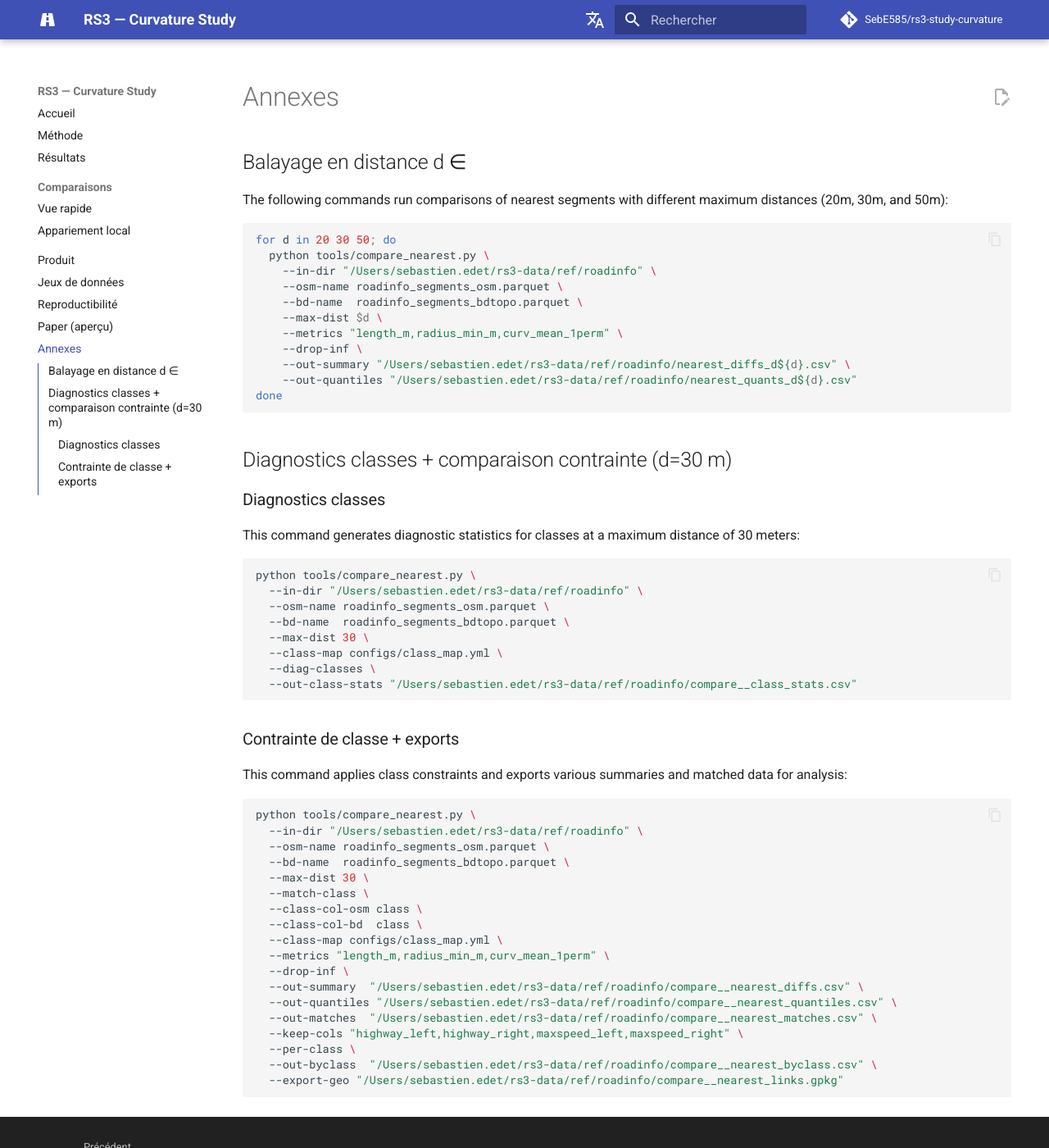
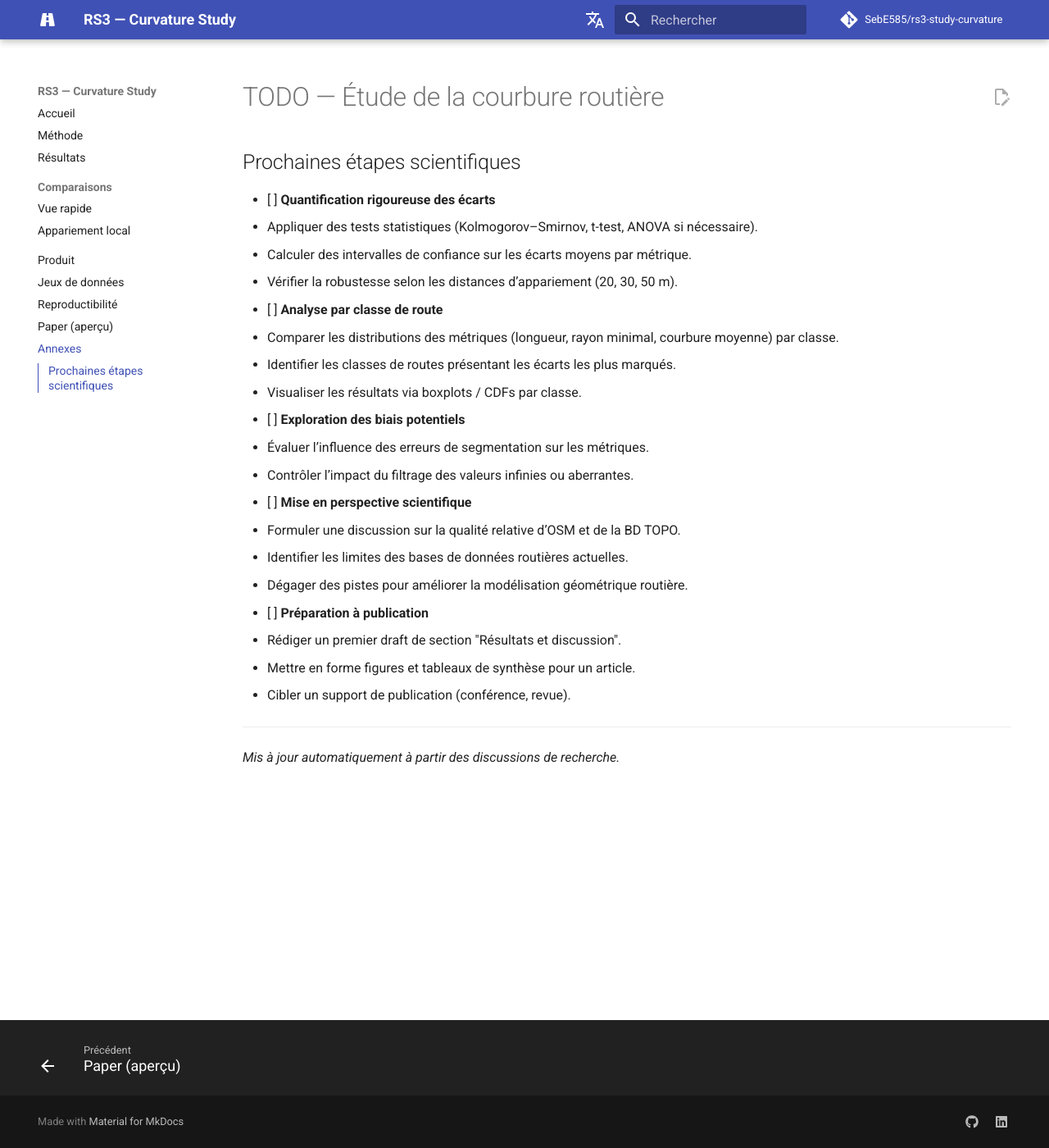
Before and after one commit to SebE585/rs3-study-curvature, an MkDocs documentation site: the page built from docs/annexes.md, in a window 1280 px wide and 1400 px high. Shown: the whole window at 82% size. Built offline with MkDocs 1.6.1 and Material for MkDocs 9.7.7, drawn with Linux system fonts in a browser that asks for light colours; comment, search, counter and statistics services are not loaded.

Commit message:
TODO lits

````diff
--- a/docs/annexes.md
+++ b/docs/annexes.md
@@ -1,59 +1,30 @@
-## Balayage en distance d ∈ {20,30,50}
+# TODO — Étude de la courbure routière
 
-The following commands run comparisons of nearest segments with different maximum distances (20m, 30m, and 50m):
+## Prochaines étapes scientifiques
 
-```bash
-for d in 20 30 50; do
-  python tools/compare_nearest.py \
-    --in-dir "/Users/sebastien.edet/rs3-data/ref/roadinfo" \
-    --osm-name roadinfo_segments_osm.parquet \
-    --bd-name  roadinfo_segments_bdtopo.parquet \
-    --max-dist $d \
-    --metrics "length_m,radius_min_m,curv_mean_1perm" \
-    --drop-inf \
-    --out-summary "/Users/sebastien.edet/rs3-data/ref/roadinfo/nearest_diffs_d${d}.csv" \
-    --out-quantiles "/Users/sebastien.edet/rs3-data/ref/roadinfo/nearest_quants_d${d}.csv"
-done
-```
+- [ ] **Quantification rigoureuse des écarts**
+  - Appliquer des tests statistiques (Kolmogorov–Smirnov, t-test, ANOVA si nécessaire).
+  - Calculer des intervalles de confiance sur les écarts moyens par métrique.
+  - Vérifier la robustesse selon les distances d’appariement (20, 30, 50 m).
 
-## Diagnostics classes + comparaison contrainte (d=30 m)
+- [ ] **Analyse par classe de route**
+  - Comparer les distributions des métriques (longueur, rayon minimal, courbure moyenne) par classe.
+  - Identifier les classes de routes présentant les écarts les plus marqués.
+  - Visualiser les résultats via boxplots / CDFs par classe.
 
-### Diagnostics classes
+- [ ] **Exploration des biais potentiels**
+  - Évaluer l’influence des erreurs de segmentation sur les métriques.
+  - Contrôler l’impact du filtrage des valeurs infinies ou aberrantes.
 
-This command generates diagnostic statistics for classes at a maximum distance of 30 meters:
+- [ ] **Mise en perspective scientifique**
+  - Formuler une discussion sur la qualité relative d’OSM et de la BD TOPO.
+  - Identifier les limites des bases de données routières actuelles.
+  - Dégager des pistes pour améliorer la modélisation géométrique routière.
 
-```bash
-python tools/compare_nearest.py \
-  --in-dir "/Users/sebastien.edet/rs3-data/ref/roadinfo" \
-  --osm-name roadinfo_segments_osm.parquet \
-  --bd-name  roadinfo_segments_bdtopo.parquet \
-  --max-dist 30 \
-  --class-map configs/class_map.yml \
-  --diag-classes \
-  --out-class-stats "/Users/sebastien.edet/rs3-data/ref/roadinfo/compare__class_stats.csv"
-```
+- [ ] **Préparation à publication**
+  - Rédiger un premier draft de section "Résultats et discussion".
+  - Mettre en forme figures et tableaux de synthèse pour un article.
+  - Cibler un support de publication (conférence, revue).
 
-### Contrainte de classe + exports
-
-This command applies class constraints and exports various summaries and matched data for analysis:
-
-```bash
-python tools/compare_nearest.py \
-  --in-dir "/Users/sebastien.edet/rs3-data/ref/roadinfo" \
-  --osm-name roadinfo_segments_osm.parquet \
-  --bd-name  roadinfo_segments_bdtopo.parquet \
-  --max-dist 30 \
-  --match-class \
-  --class-col-osm class \
-  --class-col-bd  class \
-  --class-map configs/class_map.yml \
-  --metrics "length_m,radius_min_m,curv_mean_1perm" \
-  --drop-inf \
-  --out-summary  "/Users/sebastien.edet/rs3-data/ref/roadinfo/compare__nearest_diffs.csv" \
-  --out-quantiles "/Users/sebastien.edet/rs3-data/ref/roadinfo/compare__nearest_quantiles.csv" \
-  --out-matches  "/Users/sebastien.edet/rs3-data/ref/roadinfo/compare__nearest_matches.csv" \
-  --keep-cols "highway_left,highway_right,maxspeed_left,maxspeed_right" \
-  --per-class \
-  --out-byclass  "/Users/sebastien.edet/rs3-data/ref/roadinfo/compare__nearest_byclass.csv" \
-  --export-geo "/Users/sebastien.edet/rs3-data/ref/roadinfo/compare__nearest_links.gpkg"
-```
+---
+_Mis à jour automatiquement à partir des discussions de recherche._
````
Also changed, not shown: TODO.md (added, +30 -0 lines).
